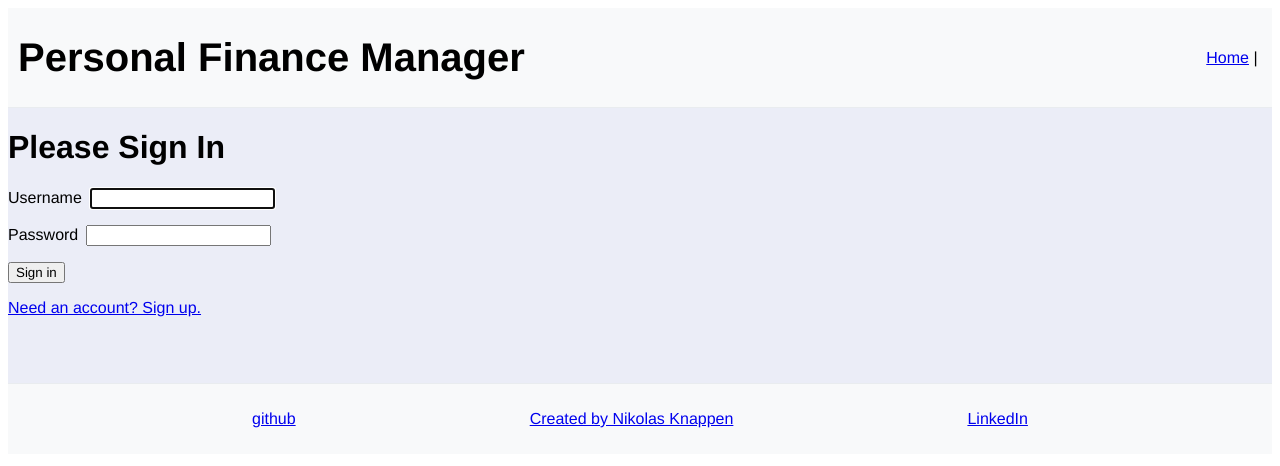
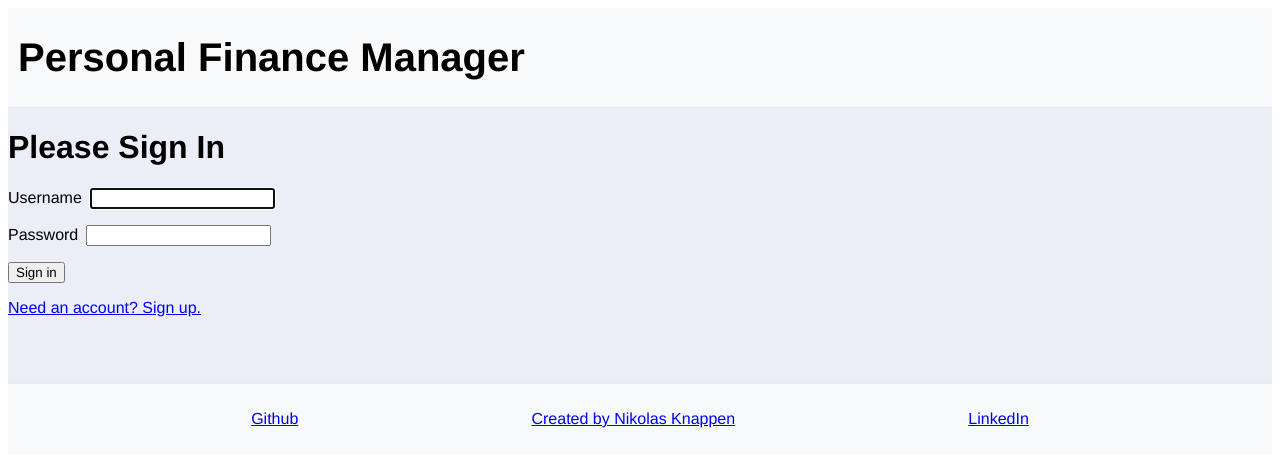
Before and after one commit to Riggolus/Personal-Finance-Dashboard, a Vue app in the folder vue/: page /login in a window 1280 px wide. Shown: the top 466 px of the page. Built offline with nearby package versions, Linux system fonts and the light colour scheme.

Commit message:
Cleaned up Client

```diff
--- a/vue/src/App.vue
+++ b/vue/src/App.vue
@@ -3,17 +3,13 @@
     <div id="header">
       <h1 id="title">Personal Finance Manager</h1>
       <div id="nav">
-        <!-- <div>
-          <sidebar-component v-if="$store.state.token != ''"/>
-        </div> -->
-        <router-link v-bind:to="{ name: 'home' }">Home</router-link>&nbsp;|&nbsp;
         <router-link v-bind:to="{ name: 'logout' }" v-if="$store.state.token != ''">Logout</router-link>
       </div>
     </div>
     <router-view />
   </div>
   <footer>
-      <p><a href="https://github.com/Riggolus">github</a></p>
+      <p><a href="https://github.com/Riggolus">Github</a></p>
       <p><a href="https://66d0dcf96553570d66ac15e9--nikolas-knappen.netlify.app/">Created by Nikolas Knappen</a></p>
       <p><a href="https://www.linkedin.com/in/nikolasknappen/">LinkedIn</a></p>
   </footer>
--- a/vue/src/components/AnalyticsComponent.vue
+++ b/vue/src/components/AnalyticsComponent.vue
@@ -3,9 +3,9 @@
         <h3>Analytics</h3>
         <div id="analytics">
             <div class="analytics">
-                <div>Income: ${{ analyticsData.totalAmount }}</div>
-                <div>Overall Income: ${{ analyticsData.totalIncome }}</div>
-                <div>Overall Expenses: ${{ analyticsData.totalExpense }}</div>
+                <div>Balance: ${{ analyticsData.totalAmount }}</div>
+                <div>Income: ${{ analyticsData.totalIncome }}</div>
+                <div>Expenses: ${{ analyticsData.totalExpense }}</div>
 
 
 
```
